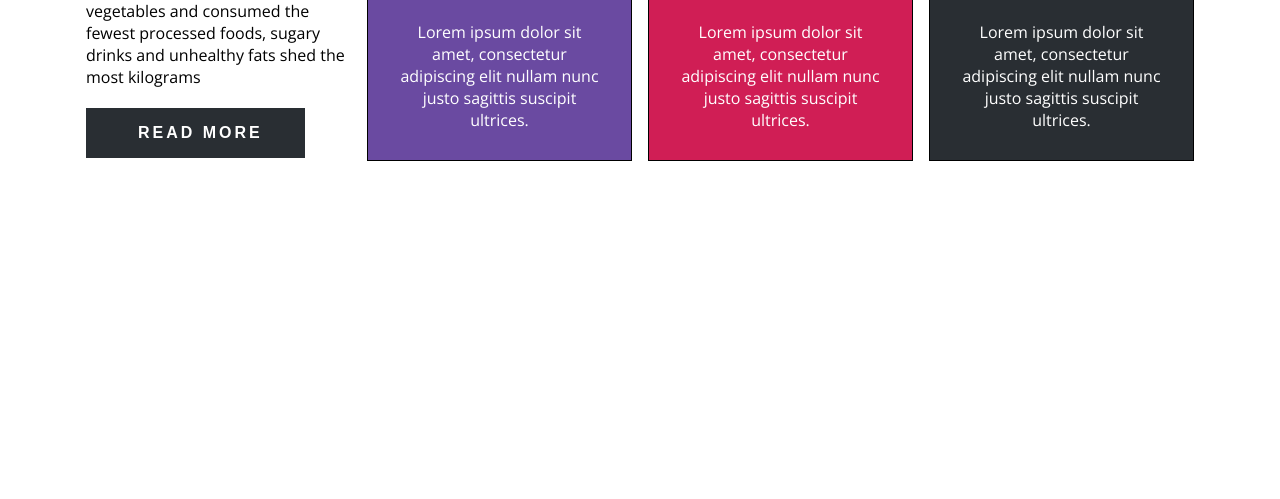
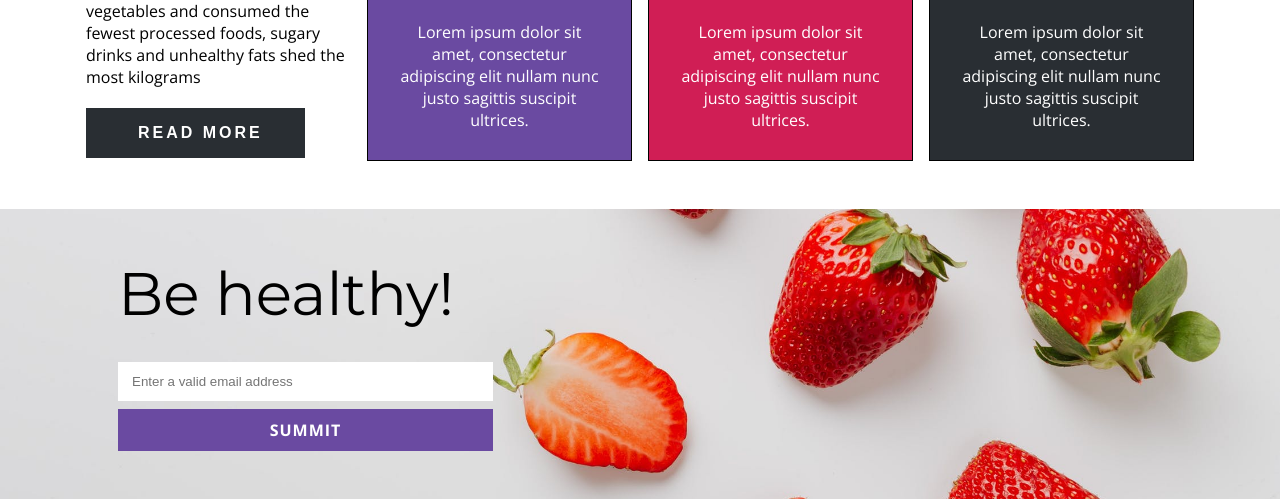
Before and after one commit to juanka13v/health-page, a website: page index.html in a window 1280 px wide. Shown: the part 841-1340 px from the top of the page. Before the commit the page ends 1050 px from the top, so only its background shows below. Drawn offline with nearby package versions, Linux system fonts and the light colour scheme.

Commit message:
contact finished

```diff
--- a/index.html
+++ b/index.html
@@ -49,5 +49,15 @@
         </div>
       </div>
     </section>
+
+    <section class="container-contact">
+      <div class="contact-wrapper">
+        <div class="contact-content">
+          <h3>Be healthy!</h3>
+          <input type="text" placeholder="Enter a valid email address">
+          <button class="btn">summit</button>
+        </div>
+      </div>
+    </section>
   </body>
 </html>
--- a/scss/_variables.scss
+++ b/scss/_variables.scss
@@ -17,6 +17,7 @@ $bg-color-4: #d01e55;
 $bg-color-5: #af94de;
 $bg-color-6: #f36994;
 $bg-color-7: #4d4d4d;
+$bg-color-8: #000000;
 
 // breakpoints
 
--- a/scss/components/_contact.scss
+++ b/scss/components/_contact.scss
@@ -0,0 +1,56 @@
+.container-contact {
+    width: 100%;
+    background-image: url('../../assets/email-bg.jpeg');
+    background-size: cover;
+    background-repeat: no-repeat;
+    background-position: 50% 50%;
+
+    .contact-wrapper {
+        max-width: $max-width;
+        margin: 0 auto;
+        padding: 3rem;
+
+        .contact-content {
+            width: 375px;
+            display: flex;
+            flex-direction: column;
+            @media screen and (max-width: $sm) {
+                width: 100%;
+            }
+
+
+            h3 {
+                font-size: 3.75rem;
+                font-weight: 400;
+                font-family: $font-family-1;
+                margin-bottom: 2rem;
+                @media screen and (max-width: $sm) {
+                    font-size: 2.5rem;
+                }
+            }
+
+            input {
+                border: 2px solid #ffffff;
+                padding: 10px 12px;
+                margin-bottom: .5rem;
+            }
+
+            .btn {
+                padding: 10px;
+                font-family: $font-family-2;
+                color: $text-color-1;
+                background-color: $bg-color-2;
+                letter-spacing: 1px;
+                border-style: none;
+                font-weight: 700;
+                text-transform: uppercase;
+
+                &:hover {
+                    background-color: $bg-color-8;
+                }
+            }
+        }
+
+    }
+
+}
--- a/scss/main.scss
+++ b/scss/main.scss
@@ -7,3 +7,4 @@
 // Componentes aquí
 @import 'components/main';
 @import 'components/info';
+@import 'components/contact';
```
Also changed, not shown: css/main.css.
